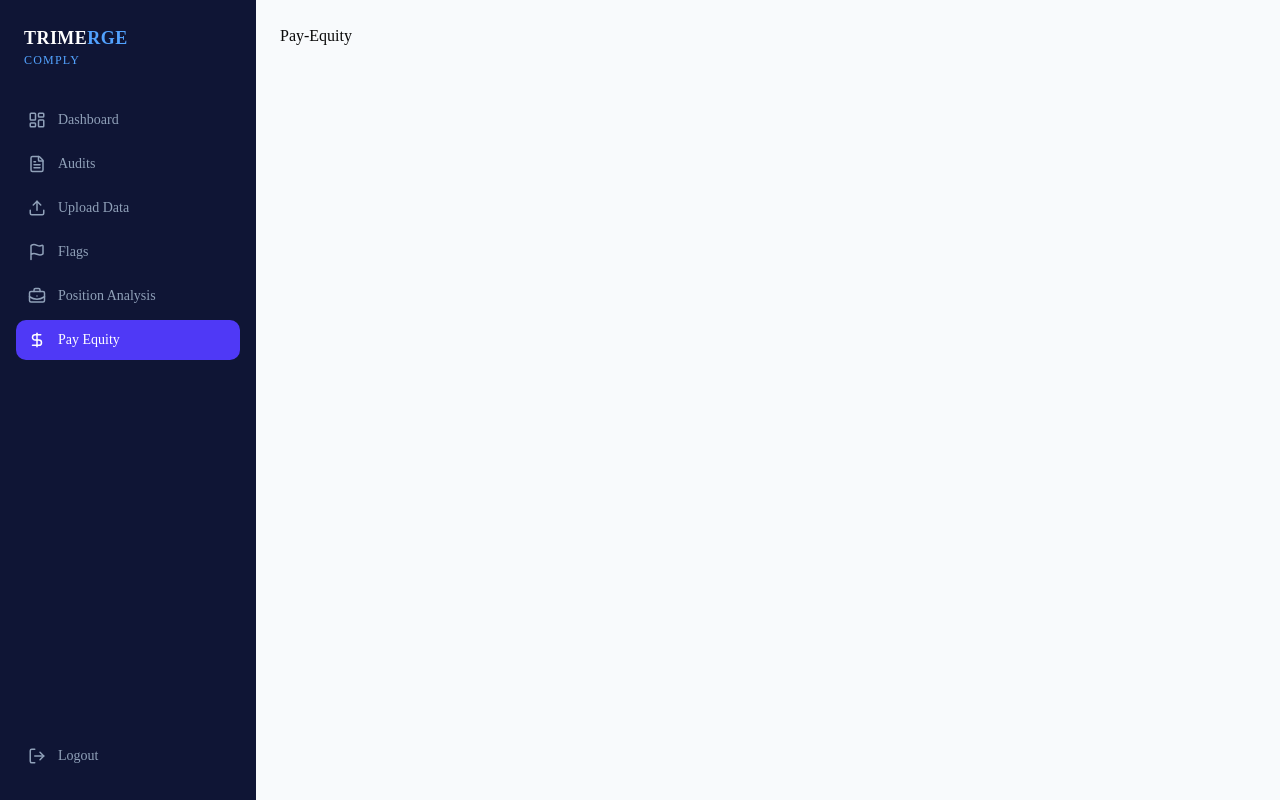
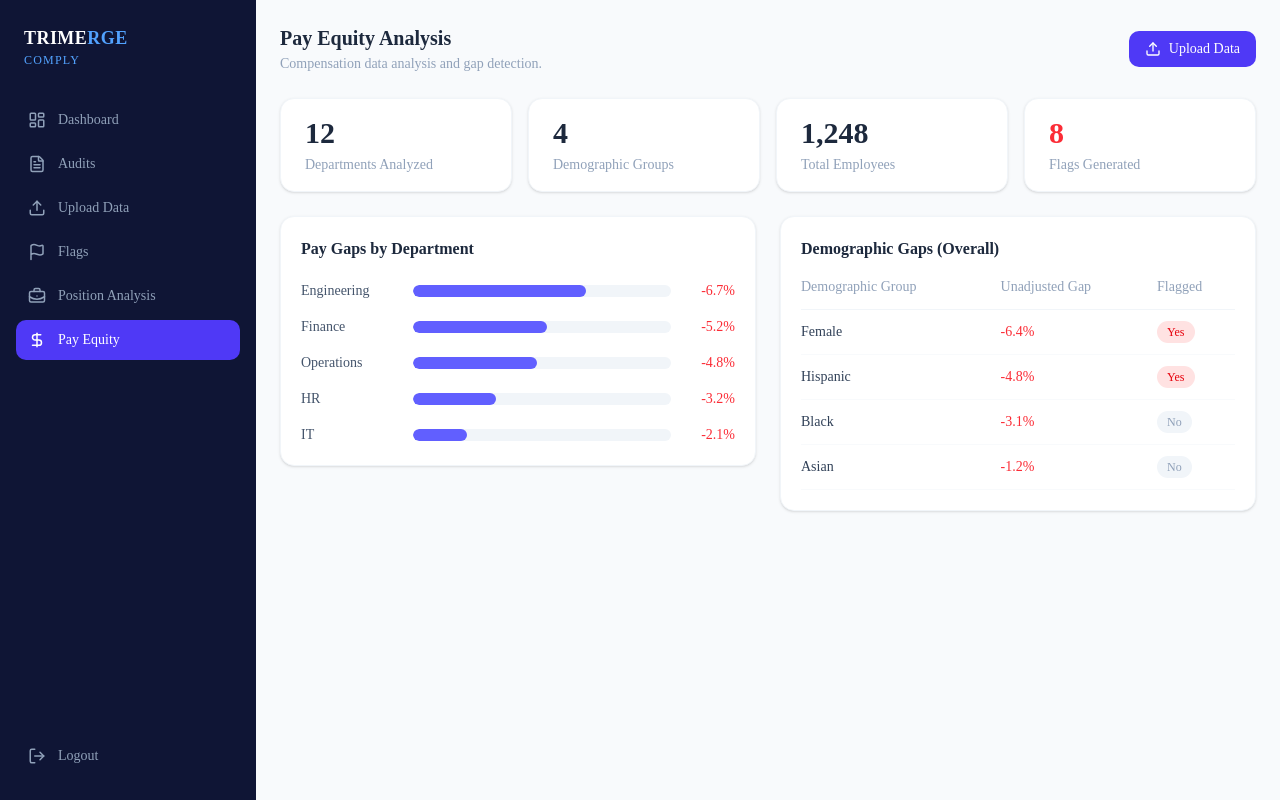
Before and after one commit to TriMergeTech/trimerge-comply, a Next.js app in the folder frontend/: page /pay-equity in a window 1280 px wide. Built offline with nearby package versions, Linux system fonts and the light colour scheme.

Commit message:
feat: pay equity page with stats, pay gaps chart and demographic gaps table

```diff
--- a/frontend/app/pay-equity/page.tsx
+++ b/frontend/app/pay-equity/page.tsx
@@ -1,7 +1,53 @@
+import { Upload } from 'lucide-react'
+import PayEquityStats from '@/components/pay-equity/PayEquityStats'
+import PayGapsChart from '@/components/pay-equity/PayGapsChart'
+import DemographicGapsTable from '@/components/pay-equity/DemographicGapsTable'
+
 export default function PayEquity() {
   return (
-    <div>
-      <h1>Pay-Equity</h1>
+    <div className="flex flex-col gap-6">
+
+      {/* Page header */}
+      <div className="flex flex-col gap-1 sm:flex-row sm:items-center sm:justify-between">
+        <div>
+          <h2 className="text-slate-800 font-semibold text-xl">
+            Pay Equity Analysis
+          </h2>
+          <p className="text-slate-400 text-sm mt-0.5">
+            Compensation data analysis and gap detection.
+          </p>
+        </div>
+
+        {/* Upload data button */}
+        <button className="flex items-center gap-2 bg-indigo-600 hover:bg-indigo-700 text-white text-sm font-medium px-4 py-2 rounded-lg transition-colors w-fit">
+          <Upload size={16} />
+          Upload Data
+        </button>
+      </div>
+
+      {/* Summary stats */}
+      <PayEquityStats
+        departmentsAnalyzed={12}
+        demographicGroups={4}
+        totalEmployees={1248}
+        flagsGenerated={8}
+      />
+
+      {/* Charts and table side by side on desktop */}
+      <div className="flex flex-col lg:flex-row gap-6">
+
+        {/* Pay gaps chart */}
+        <div className="flex-1">
+          <PayGapsChart />
+        </div>
+
+        {/* Demographic gaps table */}
+        <div className="flex-1">
+          <DemographicGapsTable />
+        </div>
+
+      </div>
+
     </div>
   )
 }
--- /dev/null
+++ b/frontend/components/pay-equity/DemographicGapsTable.tsx
@@ -0,0 +1,66 @@
+// Demographic gaps table component
+// Displays overall pay gaps by demographic group
+
+// Temporary mock data — will be replaced with real API data later
+const demographicGaps = [
+  { group: 'Female', gap: -6.4, flagged: true },
+  { group: 'Hispanic', gap: -4.8, flagged: true },
+  { group: 'Black', gap: -3.1, flagged: false },
+  { group: 'Asian', gap: -1.2, flagged: false },
+]
+
+export default function DemographicGapsTable() {
+  return (
+    <div className="bg-white rounded-xl border border-slate-100 shadow-sm p-5">
+
+      {/* Card header */}
+      <h3 className="text-slate-800 font-semibold text-base mb-4">
+        Demographic Gaps (Overall)
+      </h3>
+
+      {/* Scrollable wrapper for mobile */}
+      <div className="overflow-x-auto">
+        <table className="w-full text-sm">
+
+          {/* Table headers */}
+          <thead>
+            <tr className="text-slate-400 text-left border-b border-slate-100">
+              <th className="pb-3 font-medium">Demographic Group</th>
+              <th className="pb-3 font-medium">Unadjusted Gap</th>
+              <th className="pb-3 font-medium">Flagged</th>
+            </tr>
+          </thead>
+
+          {/* Table rows */}
+          <tbody>
+            {demographicGaps.map((item, index) => (
+              <tr
+                key={index}
+                className="border-b border-slate-50 hover:bg-slate-50 transition-colors"
+              >
+                <td className="py-3 text-slate-700 font-medium">{item.group}</td>
+                <td className={`py-3 font-medium ${
+                  item.gap < 0 ? 'text-red-500' : 'text-green-500'
+                }`}>
+                  {item.gap}%
+                </td>
+                <td className="py-3">
+                  {item.flagged ? (
+                    <span className="px-2.5 py-1 rounded-full text-xs font-medium bg-red-100 text-red-600">
+                      Yes
+                    </span>
+                  ) : (
+                    <span className="px-2.5 py-1 rounded-full text-xs font-medium bg-slate-100 text-slate-400">
+                      No
+                    </span>
+                  )}
+                </td>
+              </tr>
+            ))}
+          </tbody>
+
+        </table>
+      </div>
+    </div>
+  )
+}
--- /dev/null
+++ b/frontend/components/pay-equity/PayEquityStats.tsx
@@ -0,0 +1,46 @@
+// Pay equity stats component
+// Displays summary metrics at the top of the pay equity page
+
+type PayEquityStatsProps = {
+  departmentsAnalyzed: number
+  demographicGroups: number
+  totalEmployees: number
+  flagsGenerated: number
+}
+
+export default function PayEquityStats({
+  departmentsAnalyzed,
+  demographicGroups,
+  totalEmployees,
+  flagsGenerated,
+}: PayEquityStatsProps) {
+  return (
+    <div className="grid grid-cols-2 lg:grid-cols-4 gap-4">
+
+      {/* Departments Analyzed */}
+      <div className="bg-white rounded-xl border border-slate-100 shadow-sm px-6 py-4">
+        <p className="text-3xl font-bold text-slate-800">{departmentsAnalyzed}</p>
+        <p className="text-sm text-slate-400 mt-1">Departments Analyzed</p>
+      </div>
+
+      {/* Demographic Groups */}
+      <div className="bg-white rounded-xl border border-slate-100 shadow-sm px-6 py-4">
+        <p className="text-3xl font-bold text-slate-800">{demographicGroups}</p>
+        <p className="text-sm text-slate-400 mt-1">Demographic Groups</p>
+      </div>
+
+      {/* Total Employees */}
+      <div className="bg-white rounded-xl border border-slate-100 shadow-sm px-6 py-4">
+        <p className="text-3xl font-bold text-slate-800">{totalEmployees.toLocaleString()}</p>
+        <p className="text-sm text-slate-400 mt-1">Total Employees</p>
+      </div>
+
+      {/* Flags Generated */}
+      <div className="bg-white rounded-xl border border-slate-100 shadow-sm px-6 py-4">
+        <p className="text-3xl font-bold text-red-500">{flagsGenerated}</p>
+        <p className="text-sm text-slate-400 mt-1">Flags Generated</p>
+      </div>
+
+    </div>
+  )
+}
--- /dev/null
+++ b/frontend/components/pay-equity/PayGapsChart.tsx
@@ -0,0 +1,49 @@
+// Pay gaps by department chart component
+// Displays horizontal bar chart showing pay gaps per department
+
+// Temporary mock data — will be replaced with real API data later
+const departmentGaps = [
+  { department: 'Engineering', gap: -6.7 },
+  { department: 'Finance', gap: -5.2 },
+  { department: 'Operations', gap: -4.8 },
+  { department: 'HR', gap: -3.2 },
+  { department: 'IT', gap: -2.1 },
+]
+
+export default function PayGapsChart() {
+  return (
+    <div className="bg-white rounded-xl border border-slate-100 shadow-sm p-5">
+
+      {/* Card header */}
+      <h3 className="text-slate-800 font-semibold text-base mb-5">
+        Pay Gaps by Department
+      </h3>
+
+      {/* Horizontal bars */}
+      <div className="flex flex-col gap-4">
+        {departmentGaps.map((item, index) => (
+          <div key={index} className="flex items-center gap-4">
+
+            {/* Department name */}
+            <p className="text-sm text-slate-600 w-24 shrink-0">{item.department}</p>
+
+            {/* Bar container */}
+            <div className="flex-1 bg-slate-100 rounded-full h-3 overflow-hidden">
+              <div
+                className="h-3 rounded-full bg-indigo-500"
+                style={{ width: `${Math.abs(item.gap) * 10}%` }}
+              />
+            </div>
+
+            {/* Gap percentage */}
+            <p className="text-sm font-medium text-red-500 w-12 text-right shrink-0">
+              {item.gap}%
+            </p>
+
+          </div>
+        ))}
+      </div>
+
+    </div>
+  )
+}
```
